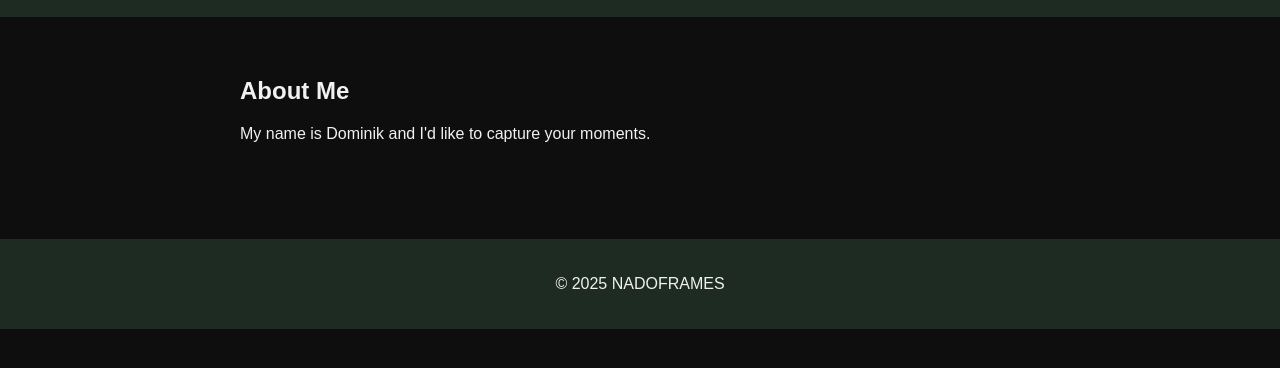
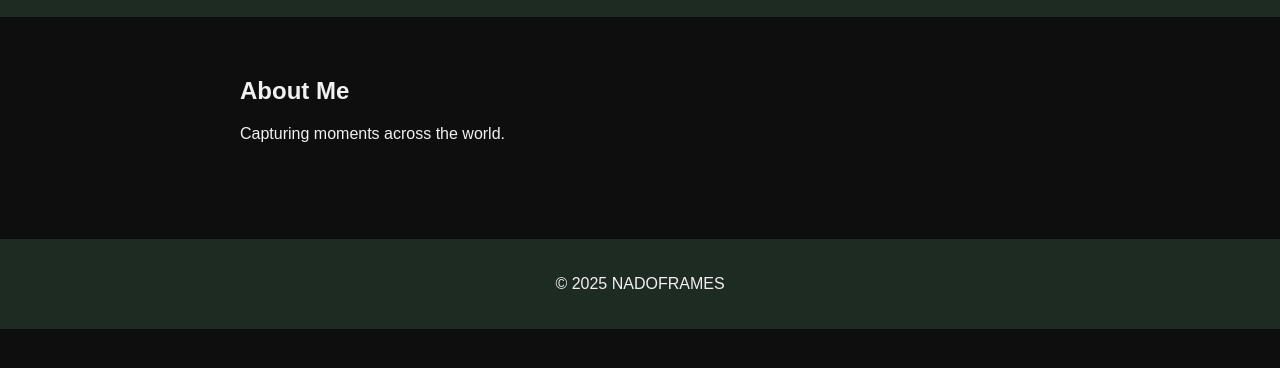
Before and after one commit to nadoframes/nadoframes.github.io, a plain HTML site: page about.html in a window 1280 px wide. Shown: the part 78-446 px from the top of the page. Drawn offline with Linux system fonts and the light colour scheme.

Commit message:
Update about.html

```diff
--- a/about.html
+++ b/about.html
@@ -18,7 +18,7 @@
 
   <section class="content">
     <h2>About Me</h2>
-    <p>My name is Dominik and I'd like to capture your moments.</p>
+    <p>Capturing moments across the world.</p>
   </section>
 
   <footer>
```
